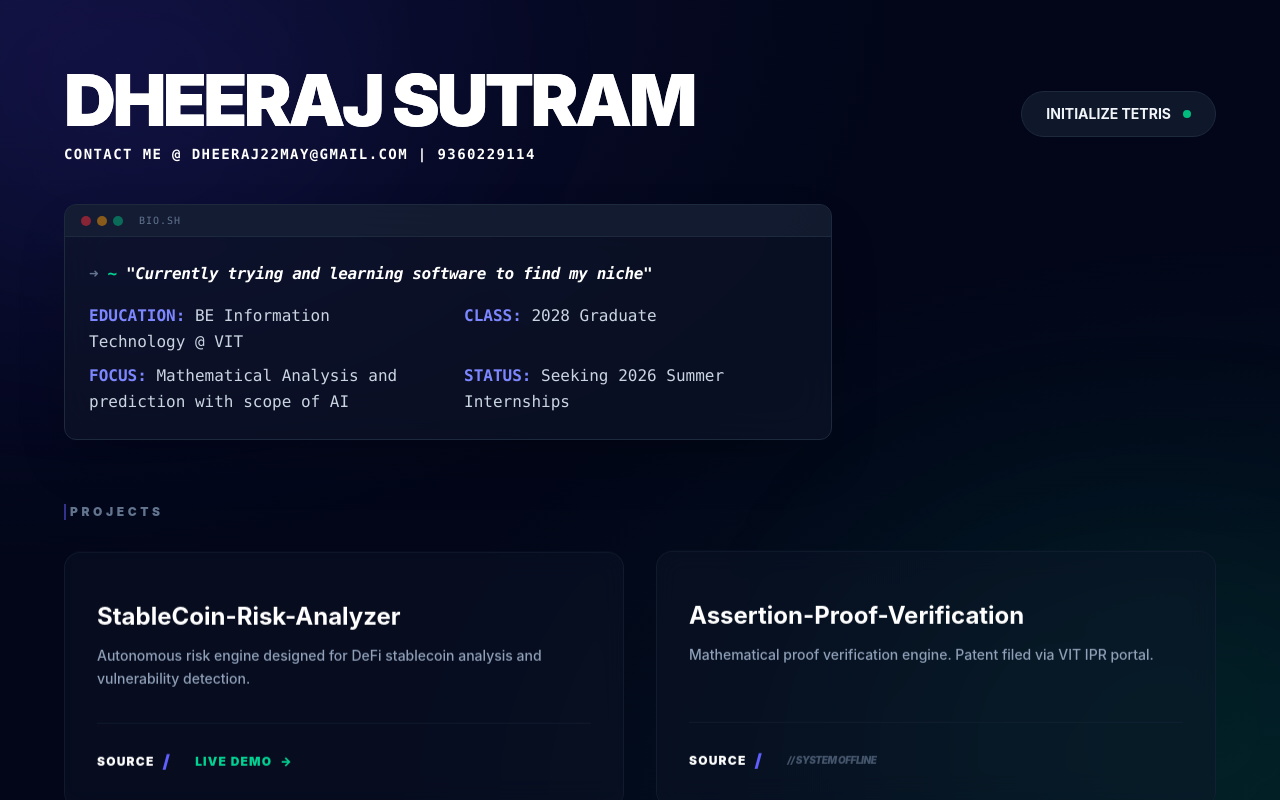
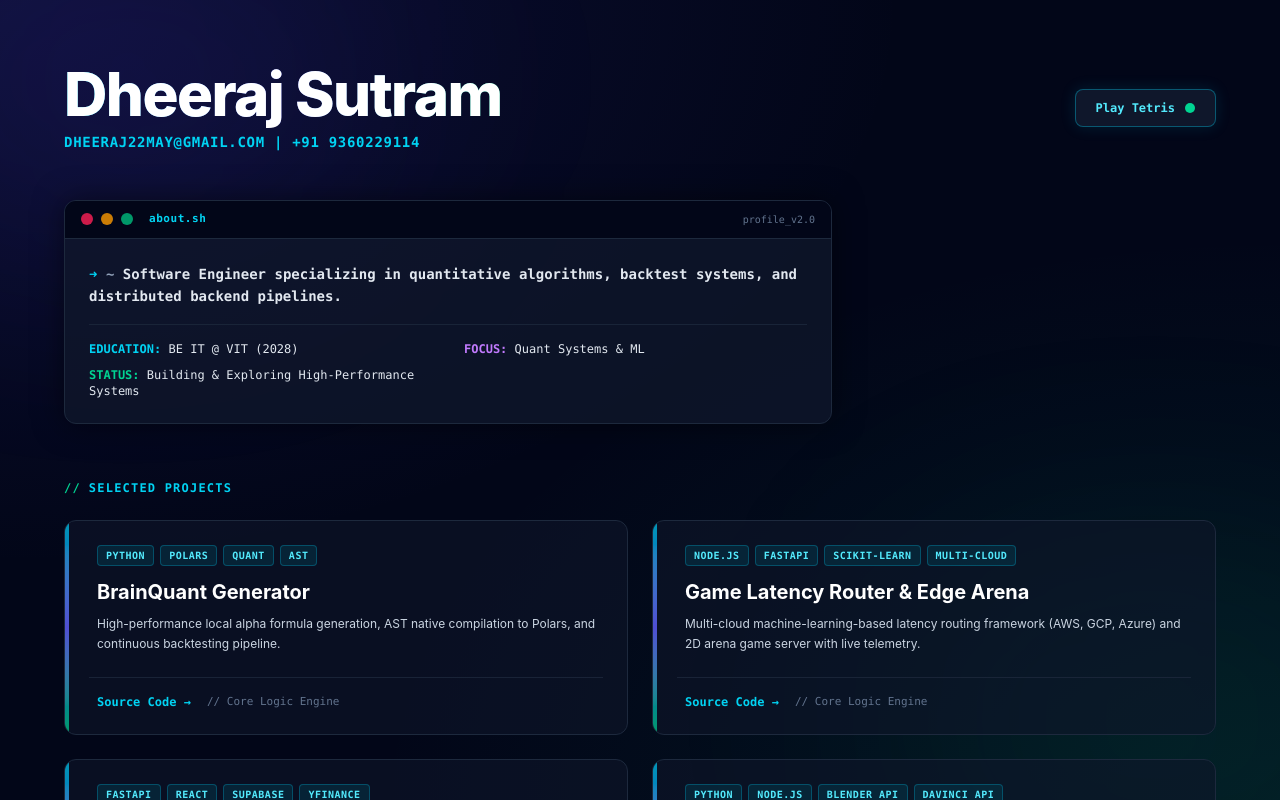
Before and after one commit to DheerajS-DM/Portfoliowebsite, a React (Vite) app in the folder frontend/: page / in a window 1280 px wide. Built offline with nearby package versions, Linux system fonts and the light colour scheme.

Commit message:
updating

```diff
--- a/frontend/src/App.jsx
+++ b/frontend/src/App.jsx
@@ -3,70 +3,51 @@ import Tetris from './tetris.jsx';
 
 const projects = [
   {
-    name: "StableCoin-Risk-Analyzer",
-    description: "Autonomous risk engine designed for DeFi stablecoin analysis and vulnerability detection.",
-    github: "https://github.com/DheerajS-DM/stablecoin-risk-analyzer",
-    live: "https://hackathons-chi.vercel.app/",
+    name: "BrainQuant Generator",
+    description: "High-performance local alpha formula generation, AST native compilation to Polars, and continuous backtesting pipeline.",
+    github: "https://github.com/DheerajS-DM/alpha-generator",
+    tags: ["Python", "Polars", "Quant", "AST"],
     underConstruction: false,
-    noLive: false // Has a frontend
+    noLive: true
   },
   {
-    name: "Assertion-Proof-Verification",
-    description: "Mathematical proof verification engine. Patent filed via VIT IPR portal.",
-    github: "https://github.com/DheerajS-DM/",
-    underConstruction: true,
-    noLive: false
+    name: "Game Latency Router & Edge Arena",
+    description: "Multi-cloud machine-learning-based latency routing framework (AWS, GCP, Azure) and 2D arena game server with live telemetry.",
+    github: "https://github.com/DheerajS-DM",
+    tags: ["Node.js", "FastAPI", "Scikit-Learn", "Multi-Cloud"],
+    underConstruction: false,
+    noLive: true
   },
   {
     name: "Stock Value Analyzer",
-    description: "Full-stack quantitative analysis application for tracking stock trends and valuations.",
+    description: "Production-grade full-stack quantitative stock valuation platform utilizing a custom exponential decay algorithm.",
     github: "https://github.com/DheerajS-DM/stock-analyzer-project",
-    live: "https://stock-analyzer-project-2vy6ychy1-dheerajs-dms-projects.vercel.app/",
+    live: "https://stock-analyzer-project-po4e2s65z-dheerajs-dms-projects.vercel.app/",
+    tags: ["FastAPI", "React", "Supabase", "yfinance"],
     underConstruction: false,
     noLive: false
   },
   {
-    name: "Node and Edge Bridge Analysis",
-    description: "Technical analysis of bridge structures using node and edge detection algorithms.",
-    github: "https://github.com/DheerajS-DM/Node_and_Edge_detection-Bridge_Analysis",
+    name: "DaVinci AI Orchestrator",
+    description: "Multi-agent video editing orchestration pipeline for automated timeline assembly in DaVinci Resolve Studio.",
+    github: "https://github.com/DheerajS-DM",
+    tags: ["Python", "Node.js", "Blender API", "DaVinci API"],
     underConstruction: false,
-    noLive: true // CLI/Analysis tool
+    noLive: true
   },
   {
-    name: "OrbitLens",
-    description: "Geospatial data web application demonstrating robust full-stack API integrations. Currently on static data working on live apis",
-    github: "https://github.com/DheerajS-DM/Orbit-Lens",
-    underConstruction: true,
-    noLive: false
-  },
-  {
-    name: "IRCTC Schedule Analyzer",
-    description: "Python Script with a Tkinter GUI analyzes using t-testing and ANOVA working on future AI implementation.",
-    github: "https://github.com/DheerajS-DM/IRCTC-Schedule-analyzer-inProgress-",
-    underConstruction: true,
-    noLive: false
-  },
-  {
-    name: "Personal Portfolio Website",
-    description: "This very website. Built with React and CSS, showcasing my projects and skills in a sleek, modern design.",
-    github: "https://github.com/DheerajS-DM/Portfoliowebsite",
-    live: "#",
-    underConstruction: true,
-    nolive: false,
-  },
-  {
-    name: "Data Visualisation Dashboard",
-    description:"Dashboard that has parsed through a json data file with 1 thousand records , using python and concurrency to supabase then displayed on a react frontend",
+    name: "Data Analytics Dashboard",
+    description: "High-density data visualization dashboard featuring multi-dimensional filtering and cloud-to-local fail-safe architecture.",
     github: "https://github.com/DheerajS-DM/visualisation-dashboard-inprogress-",
-    live: "#",
-    underConstruction: true,
-    nolive: false,
+    tags: ["React", "FastAPI", "Supabase", "Vite"],
+    underConstruction: false,
+    noLive: true
   },
   {
     name: "GPU Visualizer",
-    description: " NVIDIA GPU telemetry using Python and NVIDIA’s Management Library (NVML). The dashboard provides live monitoring of GPU metrics – such as utilization, clock  speed, temperature, power draw, and active compute processes – via a graphical interface built with Tkinter. ",
+    description: "Real-time NVIDIA GPU telemetry and performance monitor built using Python and NVML.",
     github: "https://github.com/DheerajS-DM/GPU_analyzer",
-    live: "#",
+    tags: ["Python", "NVML", "Tkinter"],
     underConstruction: false,
     noLive: true
   }
@@ -91,92 +72,89 @@ export default function Portfolio() {
         }`}
       >
         {/* HEADER SECTION */}
-        <div className="flex flex-col sm:flex-row justify-between items-start sm:items-center mb-10 gap-6 relative z-10">
+        <div className="flex flex-col sm:flex-row justify-between items-start sm:items-center mb-12 gap-6 relative z-10">
           <div>
-            <h1 className="text-5xl sm:text-7xl font-black text-white tracking-tighter mb-2 bg-clip-text text-transparent bg-gradient-to-br from-white via-white to-slate-500">
-              DHEERAJ SUTRAM
+            <h1 className="text-4xl sm:text-6xl font-extrabold text-white tracking-tight mb-2 bg-gradient-to-r from-cyan-400 via-indigo-400 to-emerald-400 bg-clip-text text-transparent">
+              Dheeraj Sutram
             </h1>
-            <p className="text-indigo-400 font-mono text-white text-sm tracking-widest uppercase font-bold">
-            Contact me @ dheeraj22may@gmail.com | 9360229114
+            <p className="text-cyan-400 font-mono text-xs sm:text-sm tracking-wider uppercase font-semibold">
+              dheeraj22may@gmail.com | +91 9360229114
             </p>
           </div>
 
           <button
-            className="group relative bg-slate-900 border border-slate-800 px-6 py-3 rounded-full font-bold text-sm transition-all hover:border-indigo-500 hover:shadow-[0_0_20px_rgba(79,70,229,0.3)] flex items-center gap-3 overflow-hidden"
+            className="group relative bg-slate-900 border border-cyan-500/40 hover:border-cyan-400 px-5 py-2.5 rounded-lg text-xs font-mono font-bold transition-all shadow-[0_0_15px_rgba(6,182,212,0.15)] hover:shadow-[0_0_20px_rgba(6,182,212,0.35)] flex items-center gap-2.5"
             onClick={() => setIsTetrisOpen(!isTetrisOpen)}
           >
-            <div className="absolute inset-0 bg-gradient-to-r from-indigo-600 to-emerald-600 opacity-0 group-hover:opacity-10 transition-opacity" />
-            <span className="relative">{isTetrisOpen ? "TERMINATE ARCADE" : "INITIALIZE TETRIS"}</span>
-            <div className={`w-2 h-2 rounded-full ${isTetrisOpen ? 'bg-red-500 animate-pulse' : 'bg-emerald-500'}`} />
+            <span className="text-cyan-300 font-bold">{isTetrisOpen ? "Close Arcade" : "Play Tetris"}</span>
+            <div className={`w-2.5 h-2.5 rounded-full ${isTetrisOpen ? 'bg-rose-500 animate-pulse' : 'bg-emerald-400'}`} />
           </button>
         </div>
 
-        {/* BIO SECTION (TERMINAL STYLE) */}
-        <div className="max-w-3xl mb-16 relative z-10">
-          <div className="bg-slate-900/60 backdrop-blur-xl border border-slate-800 rounded-xl overflow-hidden shadow-2xl">
-            <div className="bg-slate-800/50 px-4 py-2 flex items-center gap-2 border-b border-slate-800">
-              <div className="flex gap-1.5">
-                <div className="w-2.5 h-2.5 rounded-full bg-red-500/50" />
-                <div className="w-2.5 h-2.5 rounded-full bg-amber-500/50" />
-                <div className="w-2.5 h-2.5 rounded-full bg-emerald-500/50" />
+        {/* BIO SECTION (TERMINAL STYLE WITH VIBRANT ACCENTS) */}
+        <div className="max-w-3xl mb-14 relative z-10">
+          <div className="bg-slate-900/80 border border-slate-800 rounded-xl overflow-hidden shadow-[0_0_30px_rgba(0,0,0,0.5)]">
+            <div className="bg-slate-950 px-4 py-2.5 flex items-center justify-between border-b border-slate-800">
+              <div className="flex items-center gap-2">
+                <div className="w-3 h-3 rounded-full bg-rose-500/80" />
+                <div className="w-3 h-3 rounded-full bg-amber-500/80" />
+                <div className="w-3 h-3 rounded-full bg-emerald-500/80" />
+                <span className="text-[11px] font-mono text-cyan-400 tracking-wider ml-2 font-bold">about.sh</span>
               </div>
-              <span className="text-[10px] font-mono text-slate-500 uppercase tracking-widest ml-2">bio.sh</span>
+              <span className="text-[10px] font-mono text-slate-500">profile_v2.0</span>
             </div>
-            <div className="p-6 font-mono text-sm sm:text-base leading-relaxed">
-              <p className="text-emerald-400 mb-2 font-bold tracking-tight">
-                <span className="text-slate-500">➜</span> ~ <span className="text-white italic">"Currently trying and learning software to find my niche"</span>
+            <div className="p-6 font-mono text-xs sm:text-sm leading-relaxed">
+              <p className="text-emerald-400 mb-4 font-semibold">
+                <span className="text-cyan-400">➜</span> <span className="text-slate-400">~</span> <span className="text-slate-200">Software Engineer specializing in quantitative algorithms, backtest systems, and distributed backend pipelines.</span>
               </p>
-              <div className="grid grid-cols-1 md:grid-cols-2 gap-y-2 gap-x-8 mt-4 text-slate-300">
-                <p><span className="text-indigo-400 font-bold">EDUCATION:</span> BE Information Technology @ VIT</p>
-                <p><span className="text-indigo-400 font-bold">CLASS:</span> 2028 Graduate</p>
-                <p><span className="text-indigo-400 font-bold">FOCUS:</span> Mathematical Analysis and prediction with scope of AI</p>
-                <p><span className="text-indigo-400 font-bold">STATUS:</span> Seeking 2026 Summer Internships</p>
+              <div className="grid grid-cols-1 md:grid-cols-2 gap-y-2.5 gap-x-8 text-xs border-t border-slate-800/80 pt-4">
+                <p><span className="text-cyan-400 font-bold">EDUCATION:</span> <span className="text-slate-200">BE IT @ VIT (2028)</span></p>
+                <p><span className="text-purple-400 font-bold">FOCUS:</span> <span className="text-slate-200">Quant Systems & ML</span></p>
+                <p><span className="text-emerald-400 font-bold">STATUS:</span> <span className="text-slate-200">Building & Exploring High-Performance Systems</span></p>
               </div>
             </div>
           </div>
         </div>
 
         {/* PROJECTS GRID */}
-        <h3 className="text-xs font-black text-slate-500 uppercase tracking-[0.3em] mb-8 relative z-10 pl-1 border-l-2 border-indigo-500/50">
-          Projects
+        <h3 className="text-xs font-mono text-cyan-400 uppercase tracking-widest mb-6 relative z-10 font-bold flex items-center gap-2">
+          <span className="text-emerald-400">//</span> Selected Projects
         </h3>
-        <div className="grid grid-cols-1 xl:grid-cols-2 gap-8 relative z-10 pb-20">
+        <div className="grid grid-cols-1 xl:grid-cols-2 gap-6 relative z-10 pb-20">
           {projects.map((proj, idx) => (
             <div
               key={idx}
-              className="group relative bg-slate-900/40 backdrop-blur-md p-8 rounded-2xl border border-slate-800/50 hover:border-indigo-500/50 transition-all duration-500 flex flex-col justify-between overflow-hidden animate-float"
-              style={{ animationDelay: `${idx * 0.5}s` }}
+              className="group bg-slate-900/60 p-6 rounded-xl border border-slate-800 hover:border-cyan-500/50 transition-all duration-300 flex flex-col justify-between hover:shadow-[0_0_25px_rgba(6,182,212,0.12)] relative overflow-hidden"
             >
-              <div className="absolute inset-0 bg-gradient-to-br from-indigo-500/5 to-transparent opacity-0 group-hover:opacity-100 transition-opacity duration-500" />
-
-              <div className="relative z-10">
-                <div className="flex gap-2 mb-4">
+              <div className="absolute top-0 left-0 w-1 h-full bg-gradient-to-b from-cyan-500 via-indigo-500 to-emerald-500 opacity-80 group-hover:opacity-100 transition-opacity" />
+              <div className="pl-2">
+                <div className="flex flex-wrap gap-1.5 mb-3">
                   {proj.tags?.map(tag => (
-                    <span key={tag} className="text-[10px] font-mono text-indigo-400/80 border border-indigo-500/20 px-2 py-0.5 rounded-md uppercase tracking-widest">
+                    <span key={tag} className="text-[10px] font-mono font-bold text-cyan-300 bg-cyan-950/60 border border-cyan-500/30 px-2 py-0.5 rounded uppercase tracking-wider">
                       {tag}
                     </span>
                   ))}
                 </div>
-                <h2 className="text-2xl font-bold mb-3 text-white group-hover:text-indigo-300 transition-colors">
+                <h2 className="text-xl font-bold mb-2 text-white group-hover:text-cyan-300 transition-colors">
                   {proj.name}
                 </h2>
-                <p className="text-slate-400 mb-8 text-sm leading-relaxed font-medium">
+                <p className="text-slate-300 text-xs leading-relaxed mb-6 font-normal">
                   {proj.description}
                 </p>
               </div>
 
-              <div className="flex flex-wrap items-center gap-6 relative z-10 border-t border-slate-800/50 pt-6">
-                <a href={proj.github} target="_blank" rel="noreferrer" className="text-white text-xs font-black uppercase tracking-widest hover:text-indigo-400 transition-colors flex items-center gap-2">
-                  Source <span className="text-indigo-500 text-lg">/</span>
+              <div className="flex items-center gap-4 border-t border-slate-800/80 pt-4 text-xs font-mono pl-2">
+                <a href={proj.github} target="_blank" rel="noreferrer" className="text-cyan-400 hover:text-cyan-300 font-bold transition-colors">
+                  Source Code →
                 </a>
-                {!proj.noLive && !proj.underConstruction && (
-                  <a href={proj.live} target="_blank" rel="noreferrer" className="group/btn text-emerald-400 text-xs font-black uppercase tracking-widest flex items-center gap-2 hover:text-emerald-300 transition-colors">
-                    Live Demo <span className="transform group-hover/btn:translate-x-1 transition-transform">→</span>
+                {!proj.noLive && (
+                  <a href={proj.live} target="_blank" rel="noreferrer" className="text-emerald-400 hover:text-emerald-300 font-bold transition-colors">
+                    Live Demo →
                   </a>
                 )}
-                {(proj.noLive || proj.underConstruction) && (
-                  <span className="text-[10px] font-black text-slate-600 tracking-tighter uppercase italic">
-                    {proj.underConstruction ? "// System Offline" : "// Core Logic Only"}
+                {proj.noLive && (
+                  <span className="text-slate-500 text-[11px] font-medium">
+                    // Core Logic Engine
                   </span>
                 )}
               </div>
```
Also changed, not shown: frontend/src/tetris.jsx (+29 -9 lines).
